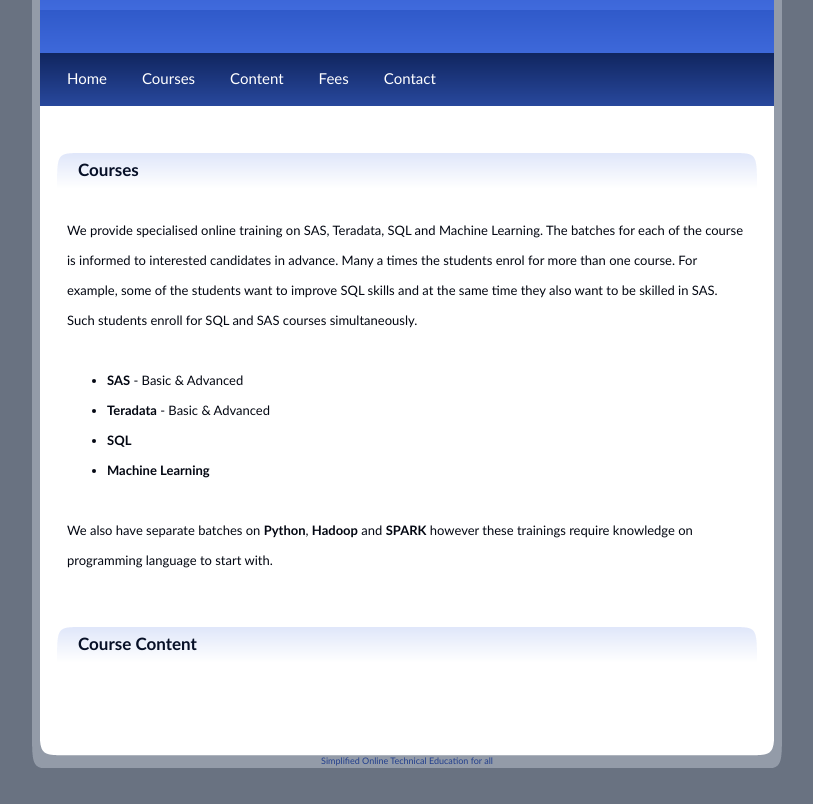
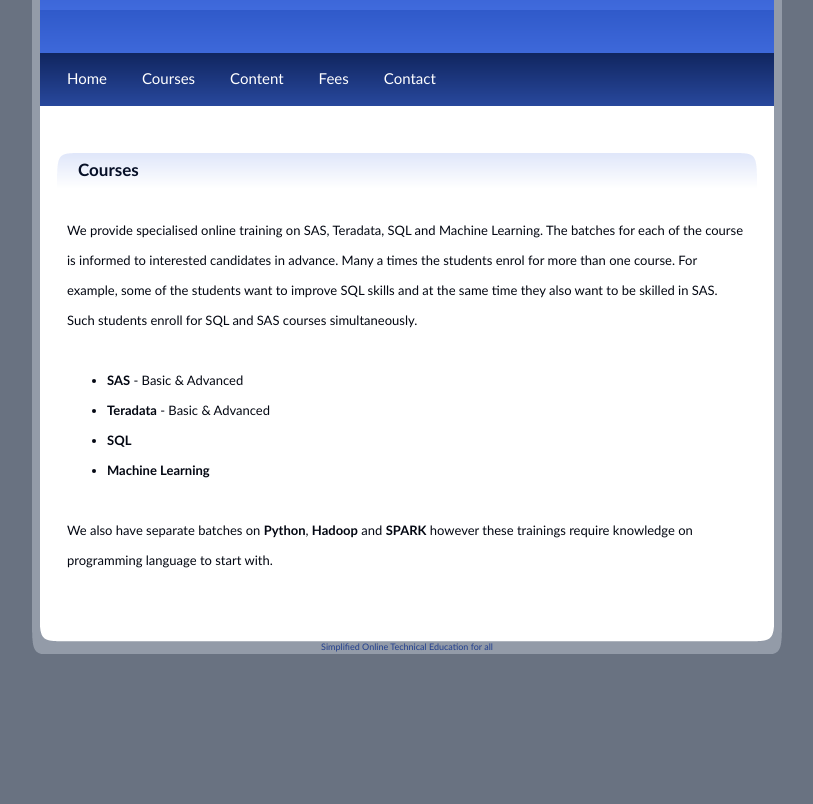
Before and after one commit to vibhashj/edufizz.github.io, a plain HTML site: page Courses.html in a window 1280 px wide. Shown: the part 143-947 px from the top of the page, without its empty margins (233-1046 px from the left). After the commit the page ends 833 px from the top, so only its background shows below. Drawn offline with Linux system fonts and the light colour scheme.

Commit message:
Update Courses.html

```diff
--- a/Courses.html
+++ b/Courses.html
@@ -44,11 +44,7 @@
 
 
         </div>
-        <div class="contentTitle"><h1>Course Content</h1></div>
-        <div class="contentText">
-          <p></p>
-          <p>&nbsp;</p>
-        </div>
+
 </div>
 <div id="footer">Simplified Online Technical Education for all</div>
 </body>
```
